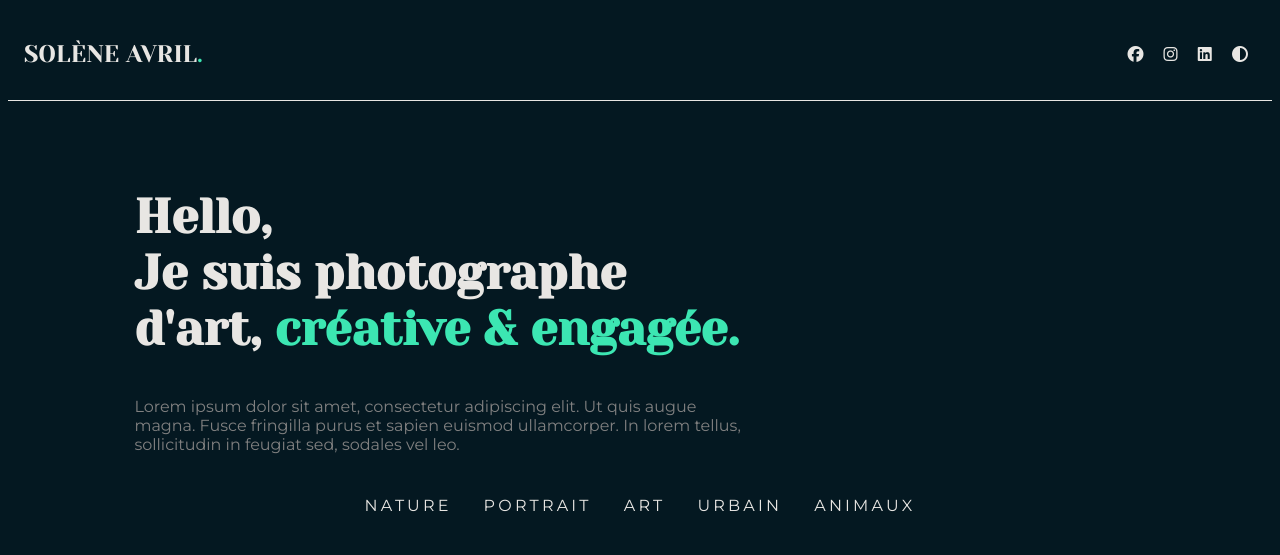
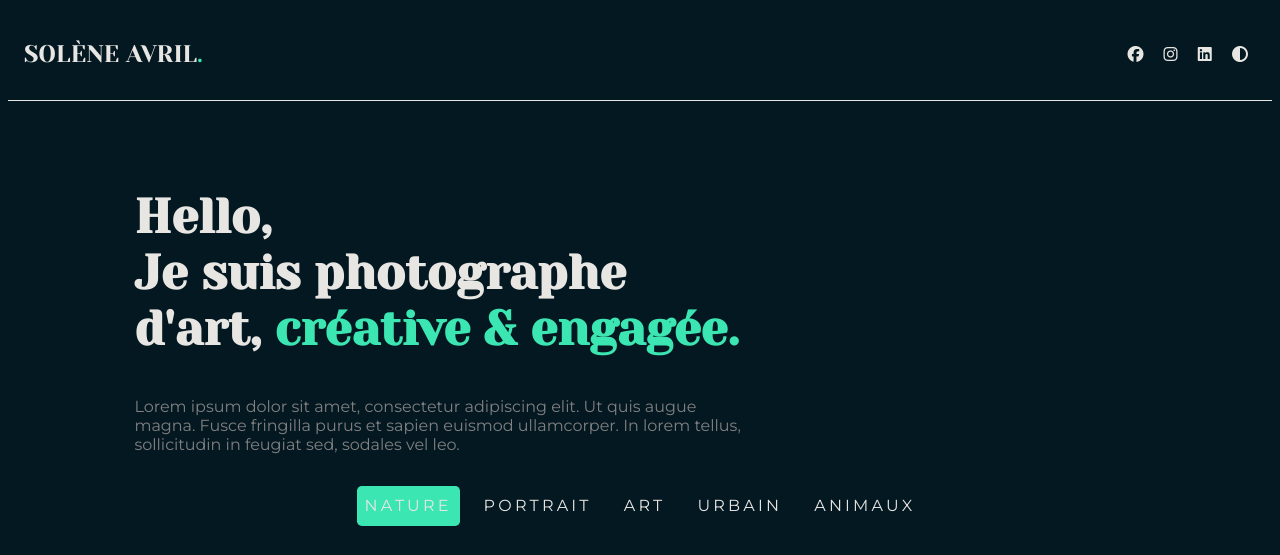
Before and after one commit to florianvigneux/TP2_Projet_fil_rouge, a plain HTML site: page index.html in a window 1280 px wide. Shown: the top 555 px of the page. Drawn offline with Linux system fonts and the light colour scheme; grey boxes are pictures that could not be loaded.

Commit message:
Acent color to first button

```diff
--- a/styles/main.css
+++ b/styles/main.css
@@ -94,6 +94,10 @@ main nav button:hover{
     transition: .8s;
 }
 
+main nav button:nth-child(1) {
+    background-color: var(--accent_color);
+}
+
 main h2 span {
     color: var(--accent_color);
 }
```
